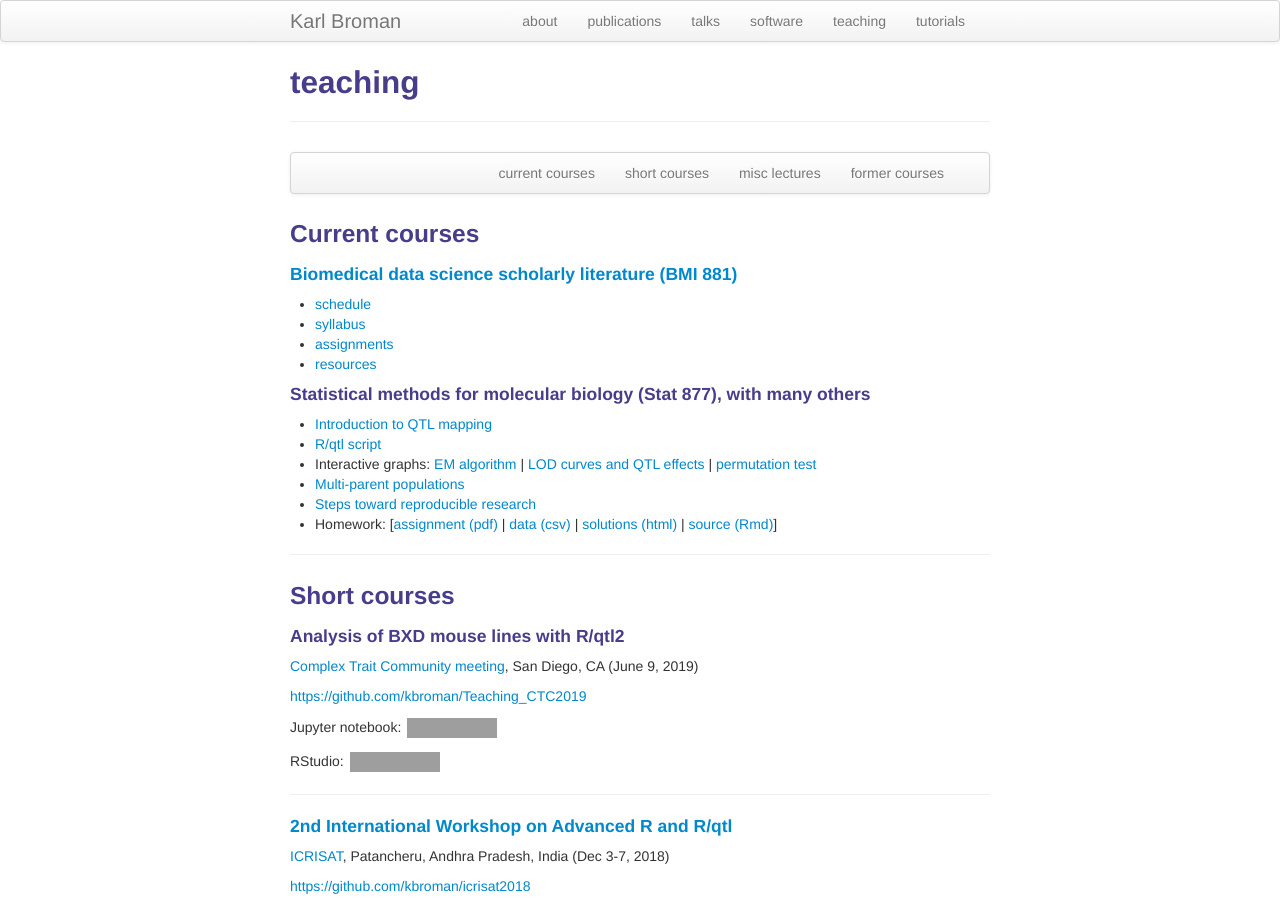
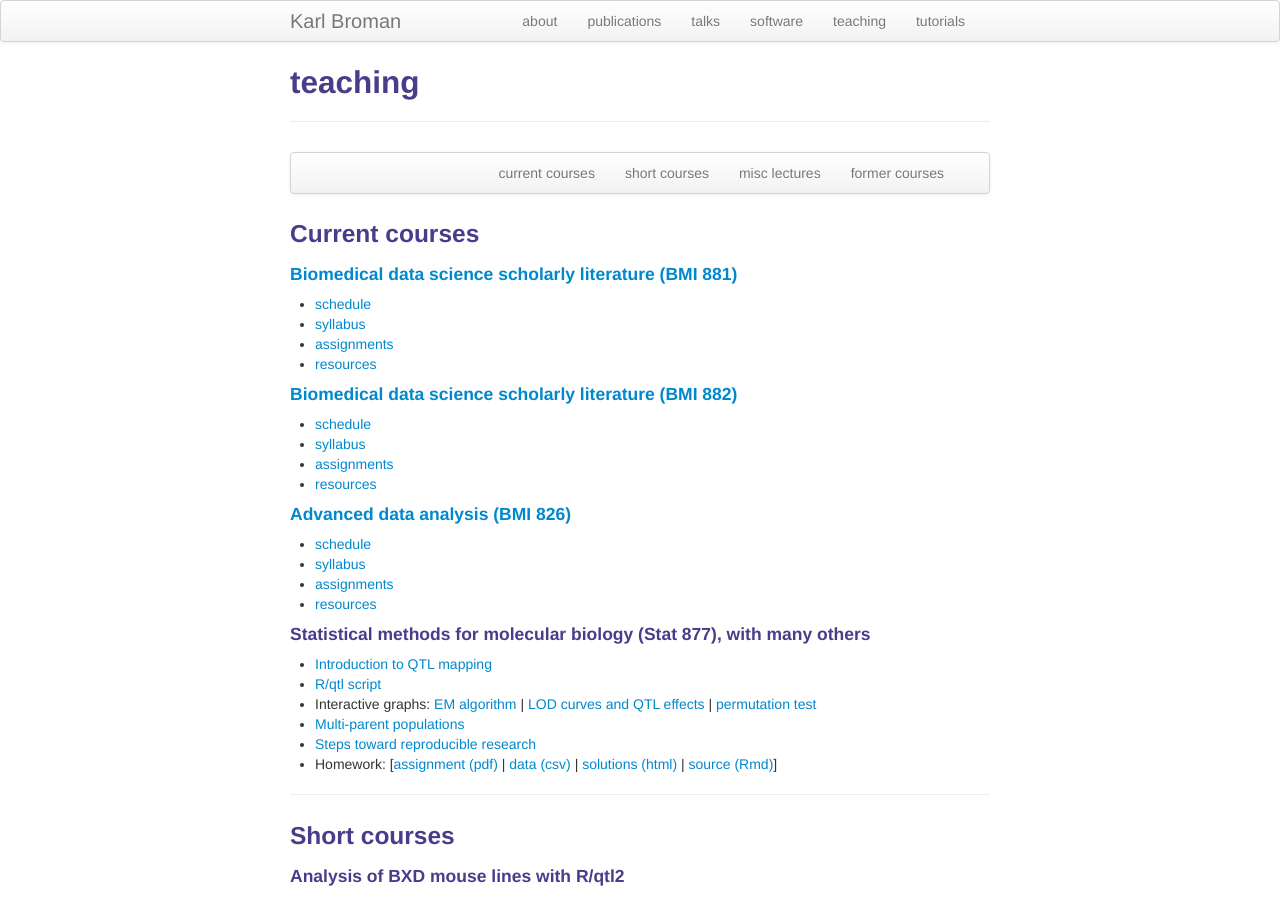
Before and after one commit to kbroman/kbroman.github.io, a Jekyll site: the page built from pages/teaching.md, in a window 1280 px wide and 900 px high. Built offline with Jekyll 4.4.1, drawn with Linux system fonts in a browser that asks for light colours; grey boxes are pictures that could not be loaded.

Commit message:
Add links to spring courses

```diff
--- a/pages/teaching.md
+++ b/pages/teaching.md
@@ -24,6 +24,22 @@ description: Karl Broman's teaching
 - [syllabus](https://kbroman.org/BMI881/syllabus.html)
 - [assignments](https://kbroman.org/BMI881/assignments.html)
 - [resources](https://kbroman.org/BMI881/resources.html)
+
+
+#### [Biomedical data science scholarly literature (BMI 882)](https://kbroman.org/BMI882)
+
+- [schedule](https://kbroman.org/BMI882/schedule.html)
+- [syllabus](https://kbroman.org/BMI882/syllabus.html)
+- [assignments](https://kbroman.org/BMI882/assignments.html)
+- [resources](https://kbroman.org/BMI882/resources.html)
+
+
+#### [Advanced data analysis (BMI 826)](https://kbroman.org/AdvData)
+
+- [schedule](https://kbroman.org/AdvData/schedule.html)
+- [syllabus](https://kbroman.org/AdvData/syllabus.html)
+- [assignments](https://kbroman.org/AdvData/assignments.html)
+- [resources](https://kbroman.org/AdvData/resources.html)
 
 
 #### Statistical methods for molecular biology (Stat 877), with many others
```
